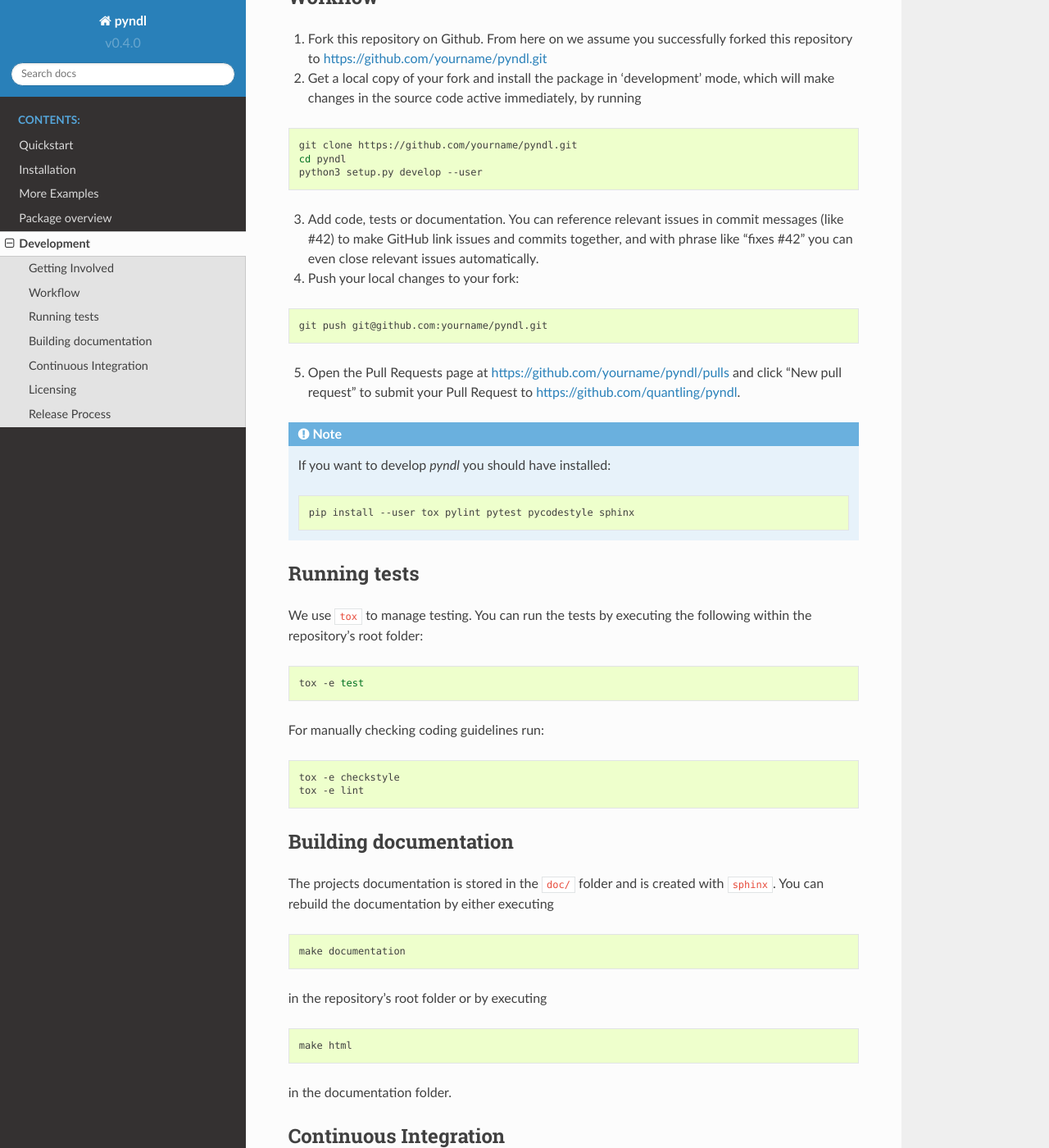
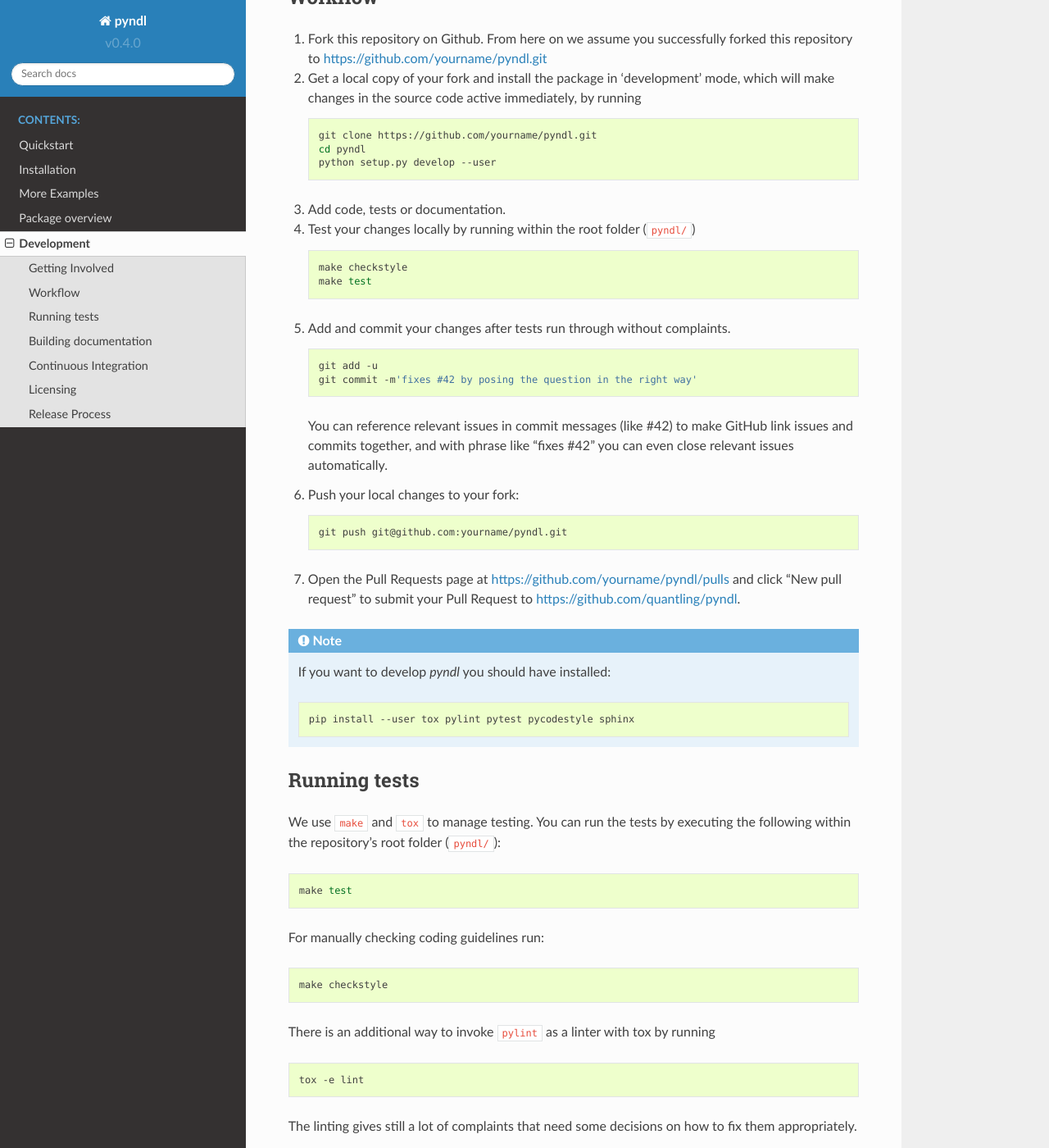
Before and after one commit to quantling/pyndl, a Sphinx documentation site: the page built from doc/source/development.rst, in a window 1280 px wide and 1400 px high, scrolled down 448 px. Shown: the whole window at 82% size. Built offline with Sphinx 7.4.7 and the Read the Docs theme 2.0.0, drawn with Linux system fonts in a browser that asks for light colours; pages that are not in the unit, such as notebooks, are missing from menus; some of the changed text lies outside the part shown.

Commit message:
makes the development section more explicit and breads the enumeration of things to do in smaller pieces

```diff
--- a/doc/source/development.rst
+++ b/doc/source/development.rst
@@ -43,24 +43,39 @@ Workflow
 2. Get a local copy of your fork and install the package in 'development'
    mode, which will make changes in the source code active immediately, by running
 
-.. code:: bash
+   .. code:: bash
 
-    git clone https://github.com/yourname/pyndl.git
-    cd pyndl
-    python3 setup.py develop --user
+       git clone https://github.com/yourname/pyndl.git
+       cd pyndl
+       python setup.py develop --user
 
-3. Add code, tests or documentation. You can reference relevant issues in
-   commit messages (like #42) to make GitHub link issues and commits together,
-   and with phrase like "fixes #42" you can even close relevant issues
-   automatically.
+3. Add code, tests or documentation.
 
-4. Push your local changes to your fork:
+4. Test your changes locally by running within the root folder (``pyndl/``)
 
-.. code:: bash
+   .. code:: bash
 
-    git push git@github.com:yourname/pyndl.git
+       make checkstyle
+       make test
 
-5. Open the Pull Requests page at https://github.com/yourname/pyndl/pulls and
+5. Add and commit your changes after tests run through without complaints.
+
+   .. code:: bash
+
+       git add -u
+       git commit -m'fixes #42 by posing the question in the right way'
+
+   You can reference relevant issues in commit messages (like #42) to make GitHub
+   link issues and commits together, and with phrase like "fixes #42" you can
+   even close relevant issues automatically.
+
+6. Push your local changes to your fork:
+
+   .. code:: bash
+
+       git push git@github.com:yourname/pyndl.git
+
+7. Open the Pull Requests page at https://github.com/yourname/pyndl/pulls and
    click "New pull request" to submit your Pull Request to
    https://github.com/quantling/pyndl.
 
@@ -76,38 +91,46 @@ Workflow
 Running tests
 -------------
 
-We use ``tox`` to manage testing. You can run the tests by executing the
-following within the repository's root folder:
+We use ``make`` and ``tox`` to manage testing. You can run the tests by
+executing the following within the repository's root folder (``pyndl/``):
 
 .. code:: bash
 
-    tox -e test
+    make test
 
 For manually checking coding guidelines run:
 
 .. code:: bash
 
-    tox -e checkstyle
+    make checkstyle
+
+There is an additional way to invoke ``pylint`` as a linter with tox by running
+
+.. code:: bash
+
     tox -e lint
+
+The linting gives still a lot of complaints that need some decisions on how to
+fix them appropriately.
 
 
 Building documentation
 ----------------------
 
-The projects documentation is stored in the ``doc/`` folder and is created with
+The projects documentation is stored in the ``pyndl/doc/`` folder and is created with
 ``sphinx``. You can rebuild the documentation by either executing
 
 .. code:: bash
 
    make documentation
 
-in the repository's root folder or by executing
+in the repository's root folder (``pyndl``) or by executing
 
 .. code:: bash
 
    make html
 
-in the documentation folder.
+in the documentation folder (``pyndl/doc/``).
 
 
 Continuous Integration
```
